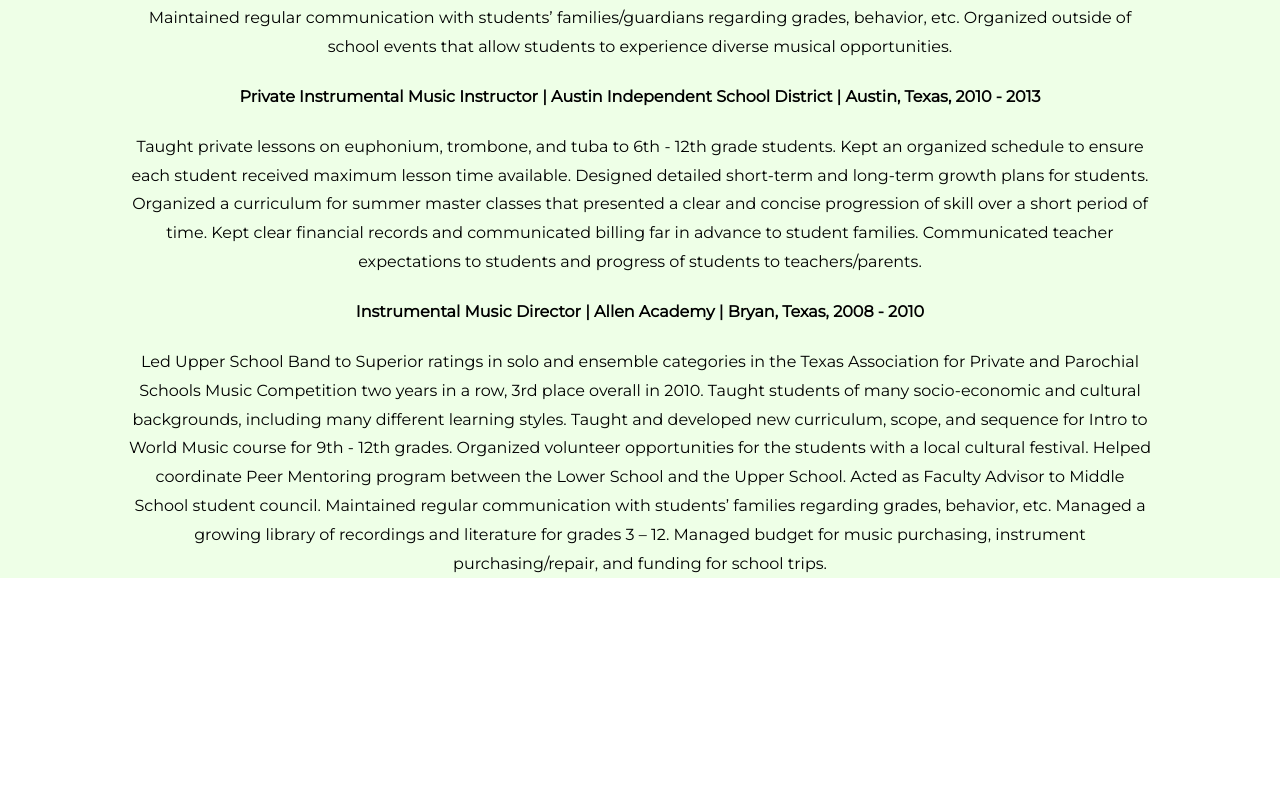
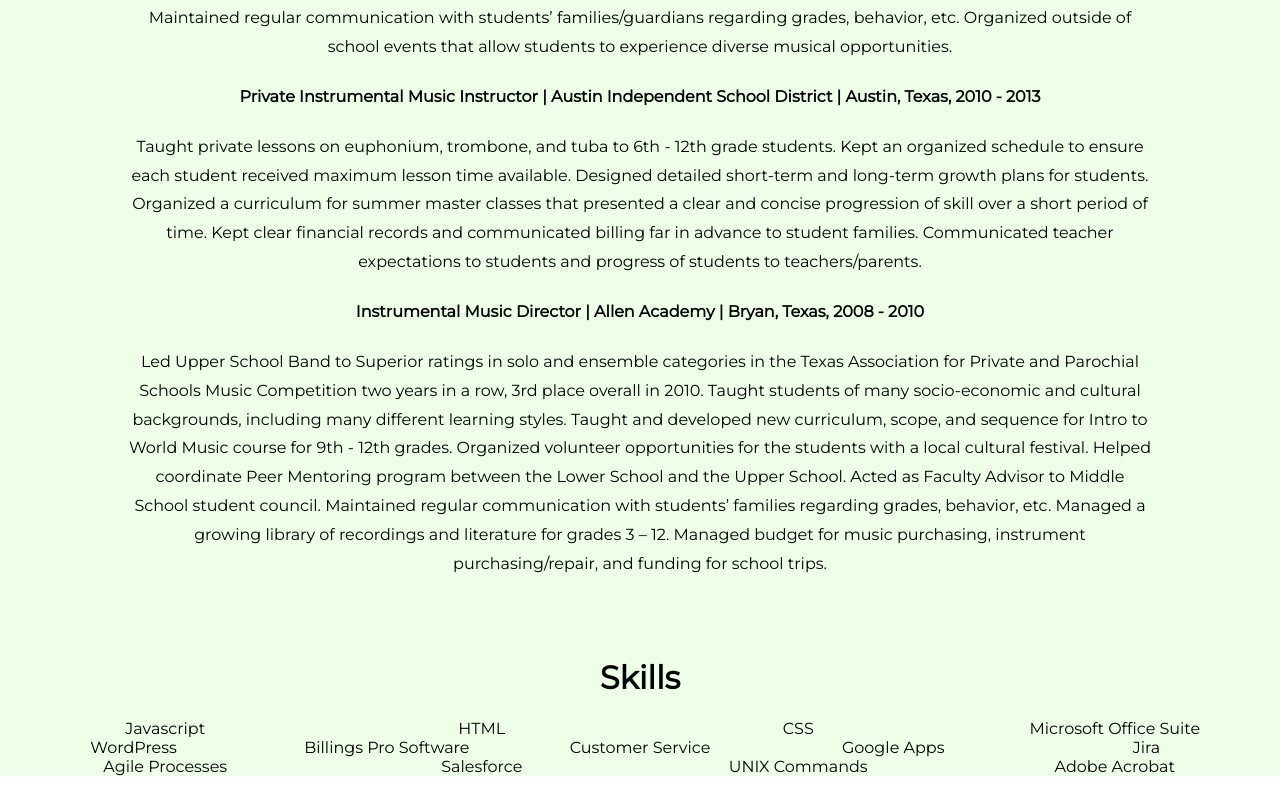
Before and after one commit to walzer85/Resume-Site, a React (Create React App) app in the folder my-app/: page / in a window 1280 px wide. Shown: the part 1804-2595 px from the top of the page. Before the commit the page ends 2462 px from the top, so only its background shows below. Built offline with nearby package versions, Linux system fonts and the light colour scheme.

Commit message:
added skeleton of skill section

```diff
--- a/my-app/src/App.css
+++ b/my-app/src/App.css
@@ -59,3 +59,11 @@
   text-align: center;
   line-height: 1.8em;
 }
+
+.Skills {
+  text-align: center;
+  margin: 15px;
+  font-family: 'Montserrat', sans-serif;
+  justify-content: space-evenly;
+  align-items: center;
+}
--- a/my-app/src/App.js
+++ b/my-app/src/App.js
@@ -58,6 +58,28 @@
         <h4>Instrumental Music Director  |  Allen Academy  |  Bryan, Texas, 2008 - 2010</h4>
           <p>Led Upper School Band to Superior ratings in solo and ensemble categories in the Texas Association for Private and Parochial Schools Music Competition two years in a row, 3rd place overall in 2010.  Taught students of many socio-economic and cultural backgrounds, including many different learning styles.  Taught and developed new curriculum, scope, and sequence for Intro to World Music course for 9th - 12th grades.  Organized volunteer opportunities for the students with a local cultural festival.  Helped coordinate Peer Mentoring program between the Lower School and the Upper School.  Acted as Faculty Advisor to Middle School student council.  Maintained regular communication with students’ families regarding grades, behavior, etc.  Managed a growing library of recordings and literature for grades 3 – 12.  Managed budget for music purchasing, instrument purchasing/repair, and funding for school trips.</p>
       </Jumbotron>
+      <div className="Skills">
+        <h1>Skills</h1>
+        <Row>
+          <Col xs>Javascript</Col>
+          <Col xs>HTML</Col>
+          <Col xs>CSS</Col>
+          <Col xs>Microsoft Office Suite</Col>
+        </Row>
+        <Row>
+          <Col xs>WordPress</Col>
+          <Col xs>Billings Pro Software</Col>
+          <Col xs>Customer Service</Col>
+          <Col xs>Google Apps</Col>
+          <Col xs>Jira</Col>
+        </Row>
+        <Row>
+          <Col xs>Agile Processes</Col>
+          <Col xs>Salesforce</Col>
+          <Col xs>UNIX Commands</Col>
+          <Col xs>Adobe Acrobat</Col>
+        </Row>
+      </div>
     </div>
     );
   }
```
Lines whose indentation alone changed are shown as unchanged.
